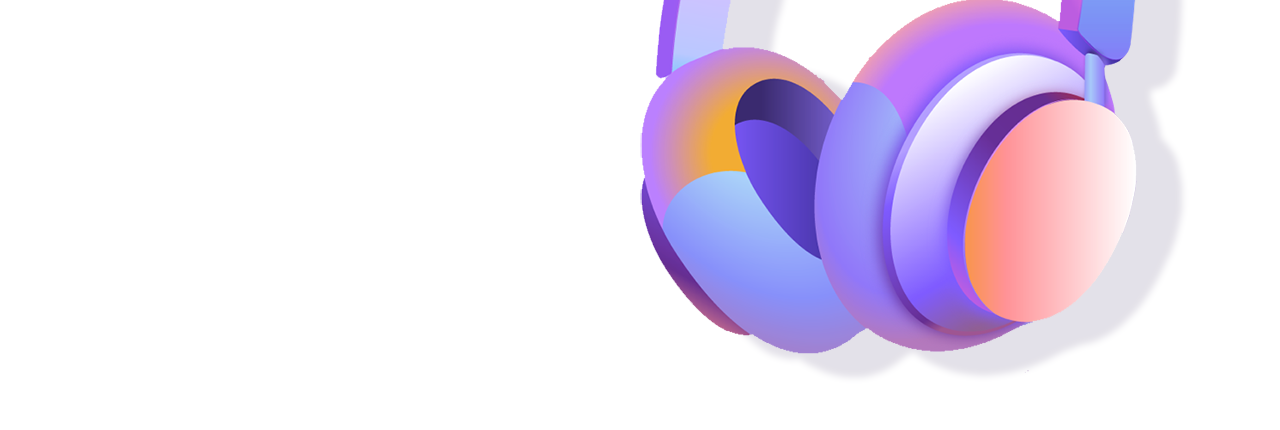
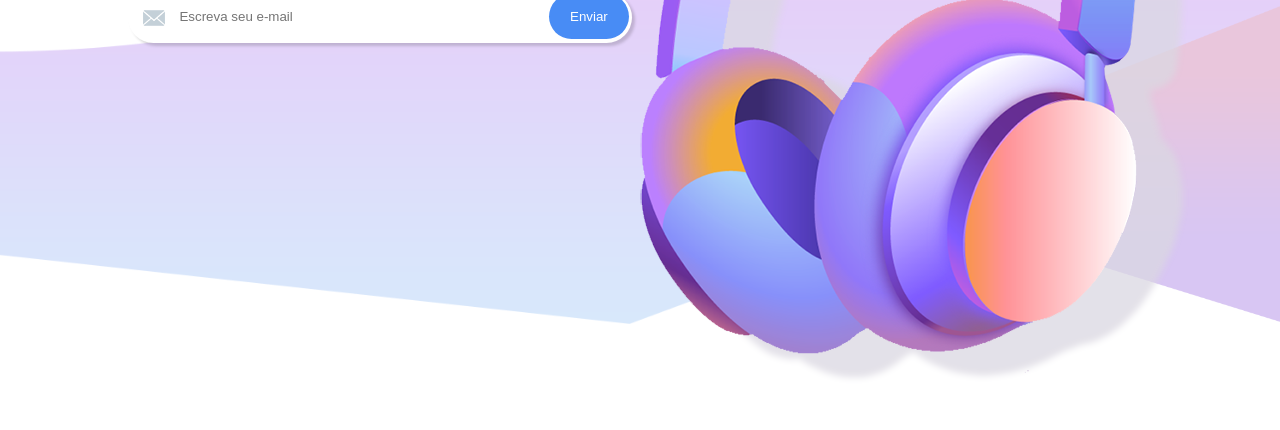
Before and after one commit to nettotkm/Site-Fones, a plain HTML site: page index.html in a window 1280 px wide. Shown: the part 476-906 px from the top of the page. Drawn offline with Linux system fonts and the light colour scheme.

Commit message:
inserindo imagens no background

```diff
--- a/index.html
+++ b/index.html
@@ -10,6 +10,10 @@
 
 <body>
   <section id="container">
+    <object id="shapes">
+      <img class="shape1" src="img/shape1.png">
+      <img class="shape2" src="img/shape2.png" alt="">
+    </object>
     <header id="header">
       <a href="#" id="brand">
         <img src="img/brand.png" alt="logo do site">
@@ -30,6 +34,13 @@
       <h1>Super Fone Extrema Qualidade de Som Top</h1>
       <h2>Você irá se supreender com a qualidade do som desse fone sem fio. Viaje em altos graves e agudos em suas
         músicas ou vídeos</h2>
+      <div class="send-message">
+        <i>
+          <img src="img/envelope.png" alt="icone de uma carta de messagem">
+        </i>
+        <input type="email" placeholder="Escreva seu e-mail">
+        <button id="send-btn">Enviar</button>
+      </div>
     </article>
     <picture id="picture">
       <img src="./img/phone.png" alt="ilustração do fone">
--- a/style.css
+++ b/style.css
@@ -259,3 +259,60 @@ nav {
   text-align: center;
   color: #adadad;
 }
+
+.send-message {
+  width: 504px;
+  height: 51px;
+  border-radius: 26px;
+  box-shadow: 3px 3px 3px 0 rgba(0, 0, 0, 0.16);
+  -webkit-box-shadow: 3px 3px 3px 0 rgba(0, 0, 0, 0.16);
+  background-color: #ffffff;
+
+}
+
+.send-message>i>img {
+  padding-left: 15px;
+  position: relative;
+  top: 5px;
+}
+
+.send-message input {
+  padding: 17px 10px;
+  border: none;
+  width: 355px;
+}
+
+.send-message button {
+  width: 80px;
+  height: 45px;
+  border-radius: 30px;
+  -webkit-border-radius: 30px;
+  background-color: #488cf5;
+  border: none;
+  cursor: pointer;
+  color: #ffffff;
+  transition: all .3s ease;
+  -webkit-transition: all .3s ease;
+
+}
+
+.send-message button:hover {
+  background-color: #f4891f;
+}
+
+.shape1 {
+  position: absolute;
+  top: 0;
+  right: 0;
+  z-index: -1;
+  height: 100vh;
+  width: 100%;
+}
+
+.shape2 {
+  position: absolute;
+  z-index: -1;
+  bottom: 0;
+  right: 0;
+  height: 40%;
+}
```
